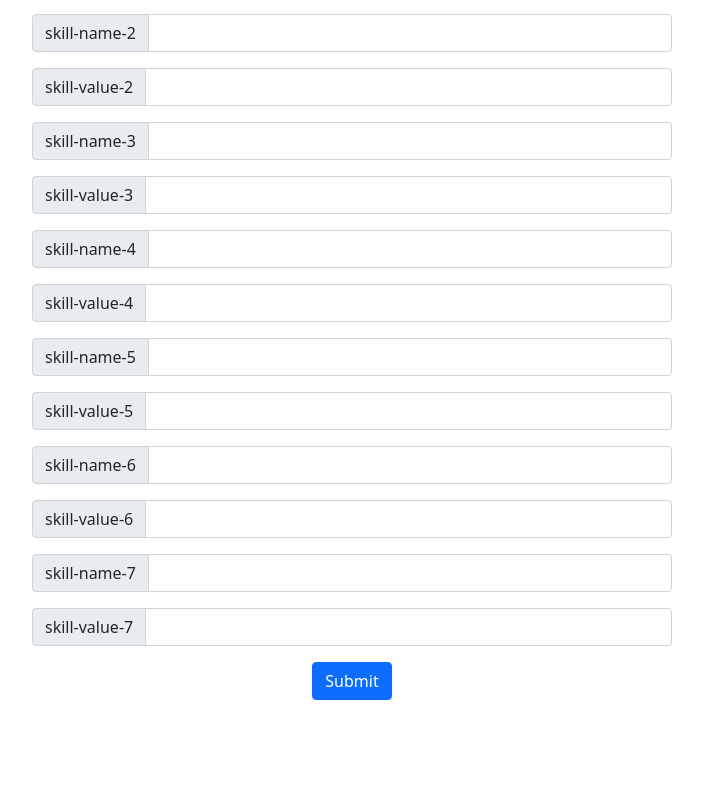
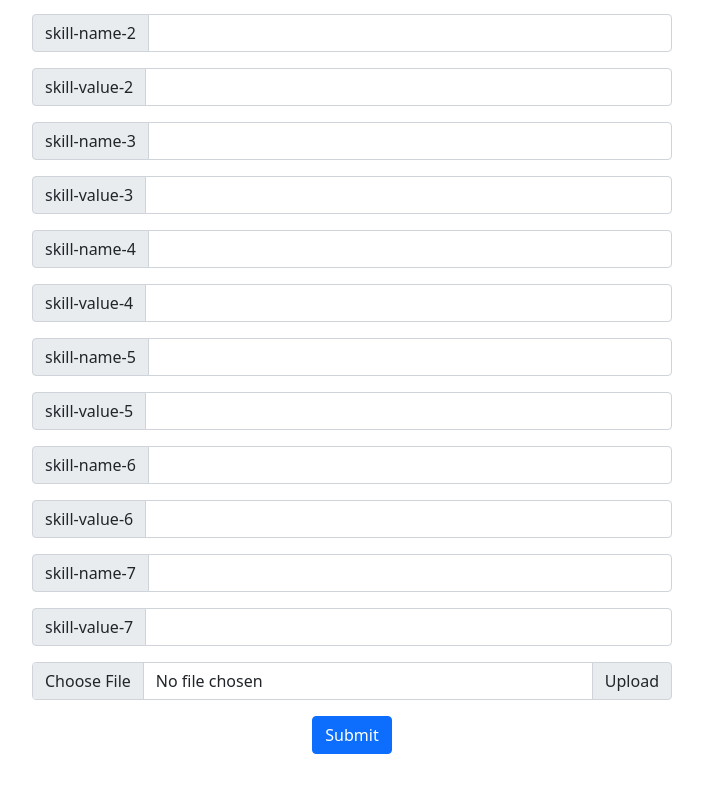
Before and after one commit to deciph3r/ahamed-vijay-resume, a React (Create React App) app: page / in a window 1280 px wide. Shown: the part 1558-2350 px from the top of the page, without its empty margins (288-991 px from the left). Before the commit the page ends 2306 px from the top, so only its background shows below. Built offline with nearby package versions, Linux system fonts and the light colour scheme.

Commit message:
added user dp

```diff
--- a/src/App.js
+++ b/src/App.js
@@ -12,16 +12,21 @@ import {
 
 export default function App() {
   const [user, setUser] = useState({});
+  const [Image, setImage] =useState(null);
   const handleEvent = (e) => e.target.value&&setUser( {...user, [e.target.id]: e.target.value});
+  const updateImage =(file)=>{
+    setImage(file);
+    console.log(file);
+  }
 
   return (
     <Router>
       <Switch>
         <Route exact path='/'>
-          <UserDetails data={user} handleEvent={handleEvent}/>
+          <UserDetails data={user} updateImage={updateImage} handleEvent={handleEvent}/>
         </Route>
         <Route path='/resume'>
-          <Header gree={user}/>
+          <Header gree={user} Image={Image}/>
         </Route>
 
       </Switch>
--- a/src/UserDetails.js
+++ b/src/UserDetails.js
@@ -10,6 +10,7 @@ function CustomInput(props){
 
 
 export default function UserDetails (props){
+  console.log(props.updateImage)
   return (
     <div className="App mt-5">
       <CustomInput val="Name" handleEvent={props.handleEvent}/>
@@ -55,6 +56,10 @@ export default function UserDetails (props){
       <CustomInput val="skill-value-6" handleEvent={props.handleEvent}/>
       <CustomInput val="skill-name-7" handleEvent={props.handleEvent}/>
       <CustomInput val="skill-value-7" handleEvent={props.handleEvent}/>
+      <div className="input-group mb-3">
+        <input type="file" className="form-control" id="inputGroupFile02" onChange={(event)=> props.updateImage(event.target.files[0])} />
+        <label className="input-group-text" for="inputGroupFile02">Upload</label>
+      </div>
       <div className="text-center mb-5">
         <Link to='/resume'>
           <button type="button" className="btn btn-primary " onClick={()=>console.log(props.data)}>Submit</button>
--- a/src/components/Header.css
+++ b/src/components/Header.css
@@ -66,3 +66,7 @@ h6{
 img {
   width: 16px;
 }
+
+#user-dp{
+  width :100px;
+}
--- a/src/components/Header.js
+++ b/src/components/Header.js
@@ -32,14 +32,15 @@ function Rating({number}){
 export default function Header (props) {
 
    const data =props.gree;
-   console.log(Number(data['Communication']));
+   console.log(props.Image);
+
     return (<div className="Header">
 
            <div className="mainpage">
             <h1 style={{fontSize:'5vh'}}>{data["Name"]}</h1>
             <h2 style={{color:"blue"}} >{data["Desiginition"]}</h2>
 
-             {/* <img src={data.image} alt="Profile"/> */}
+             <img id="user-dp"src={URL.createObjectURL(props.Image)} alt="Profile"/>
              <table>
                 <tr>
                    <td> <h6><img src={phone} alt=""/> {data["Mobile"]}</h6></td>
```
